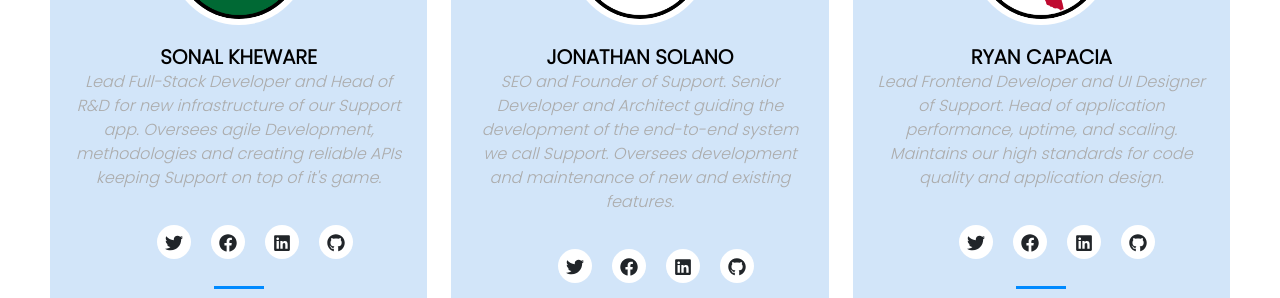
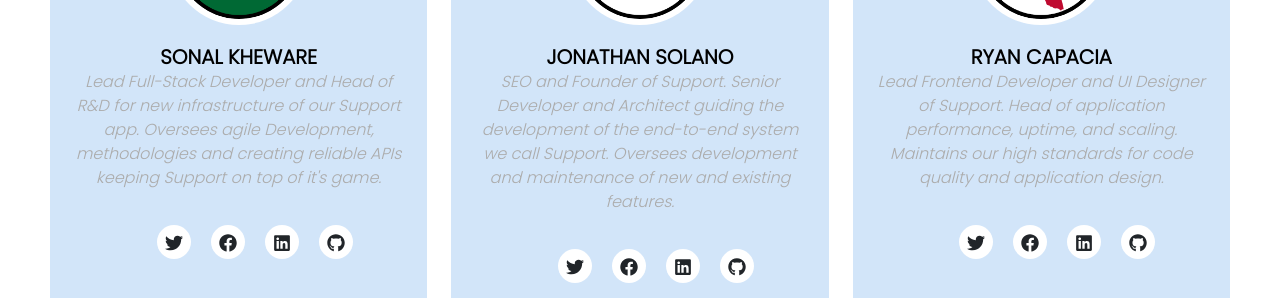
Before and after one commit to bethel-school-of-technology/team-support-squad-frontend, a React (Create React App) app in the folder support-app/: page /about in a window 1280 px wide. Shown: the part 502-800 px from the top of the page. Built offline with nearby package versions, Linux system fonts and the light colour scheme.

Commit message:
corrected the nav for user page

```diff
--- a/support-app/src/components/NavBar.js
+++ b/support-app/src/components/NavBar.js
@@ -34,10 +34,12 @@ function NavBar() {
           <br></br>
           {user ? (
             <>
-              <Link to="/user-profile" className="user">
-                <p>Welcome, {user.fullName}</p>
+              <Link to="/user-profile">
+                <p className="welcome-user">Welcome, {user.fullName}</p>
               </Link>
-              <button onClick={logoutUser}>Logout</button>
+              <button onClick={logoutUser} class="btn btn-primary">
+                Logout
+              </button>
             </>
           ) : (
             <CustomLink to="/sign-up">
--- a/support-app/src/stylesheet/About.css
+++ b/support-app/src/stylesheet/About.css
@@ -80,18 +80,6 @@ ul.squad-icons li s-media {
   color: #acacac;
   font-style: italic;
 }
-.squad-info::after {
-  background: #008aff;
-  display: inline-block;
-  vertical-align: middle;
-  content: "";
-  width: 50px;
-  height: 3px;
-  margin-top: -20px;
-  /* background: -webkit-linear-gradient(
-    135deg,
-  ); */
-}
 
 .squad-list2 {
   text-align: center;
--- a/support-app/src/stylesheet/style.css
+++ b/support-app/src/stylesheet/style.css
@@ -169,3 +169,11 @@ body {
 li {
   list-style-type: none;
 }
+
+.welcome-user {
+  margin-top: 18px;
+  padding: 8px 8px 8px 8px;
+  border-radius: 10px;
+  border: 1px solid rgb(6, 126, 255);
+  color: #0d76be;
+}
```
